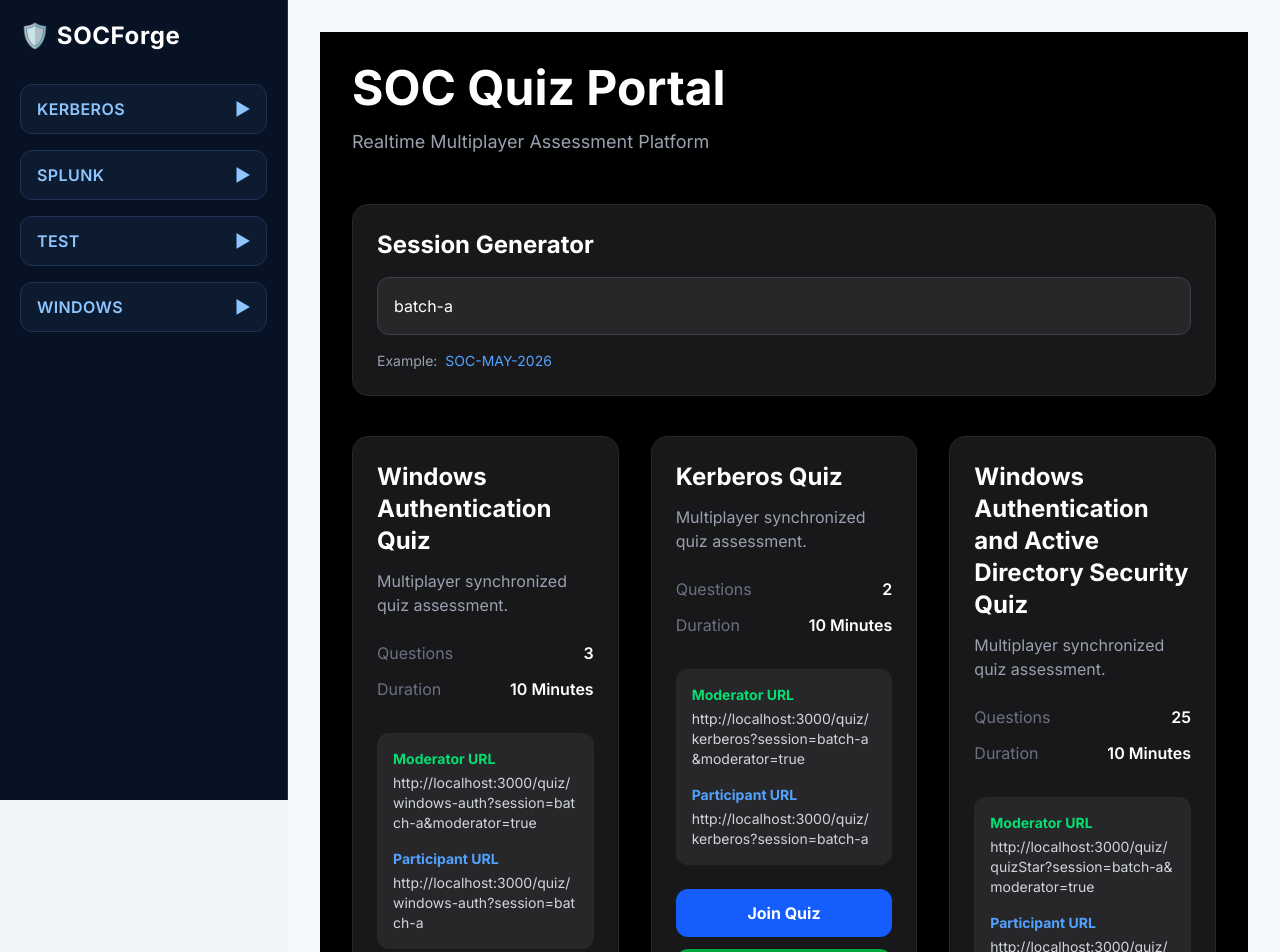
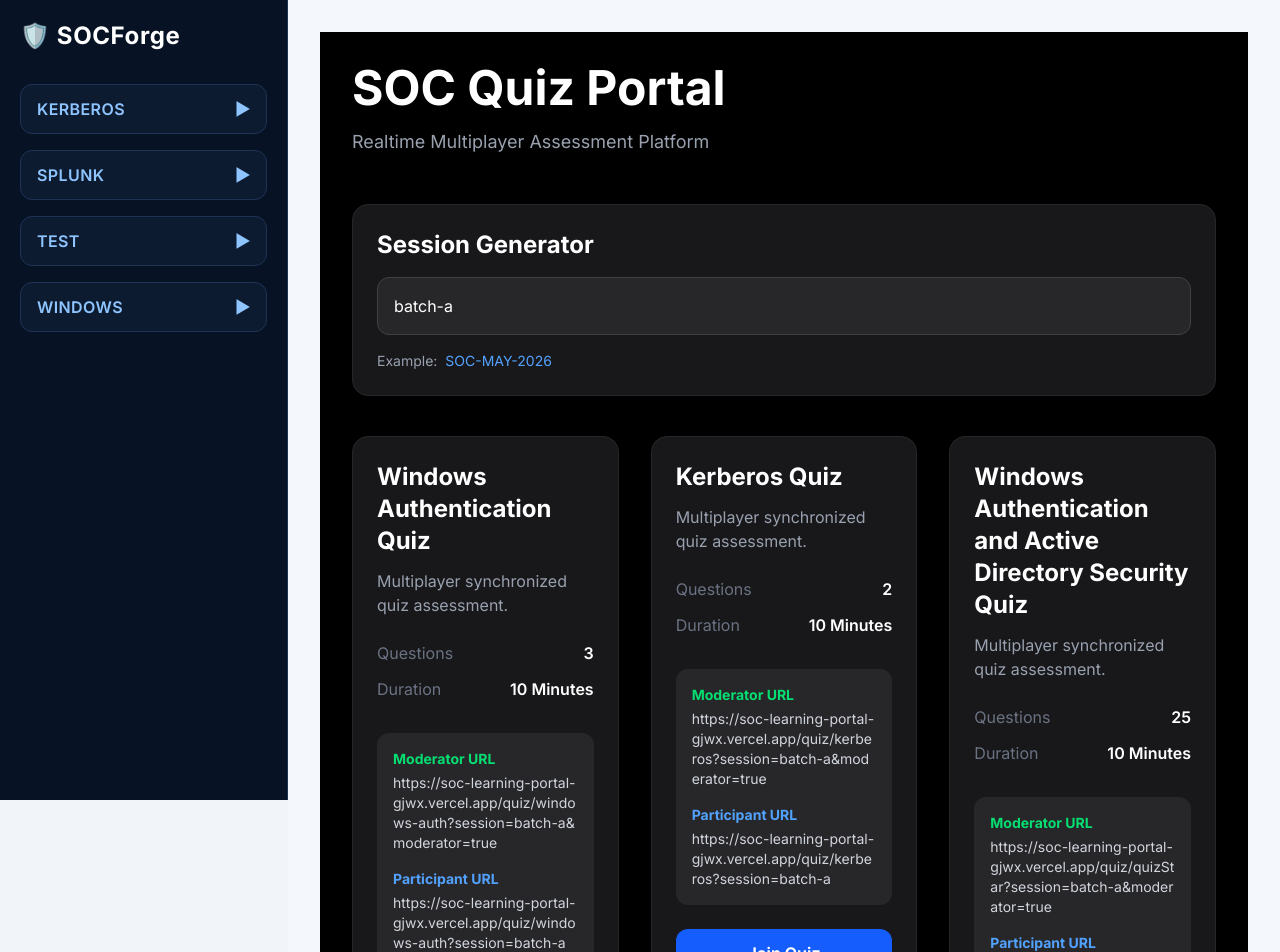
Before and after one commit to cchandannssingh-code/soc-learning-portal, a Next.js app: page /quiz in a window 1280 px wide. Shown: the top 952 px of the page. Built offline with nearby package versions, Linux system fonts and the light colour scheme.

Commit message:
Stable backup

```diff
--- a/app/quiz/page.tsx
+++ b/app/quiz/page.tsx
@@ -118,7 +118,7 @@ export default function QuizHomePage() {
                   </p>
 
                   <p className="text-gray-300">
-                    http://localhost:3000/quiz/{slug}?session={sessionName}&moderator=true
+                    https://soc-learning-portal-gjwx.vercel.app/quiz/{slug}?session={sessionName}&moderator=true
                   </p>
                 </div>
 
@@ -128,7 +128,7 @@ export default function QuizHomePage() {
                   </p>
 
                   <p className="text-gray-300">
-                    http://localhost:3000/quiz/{slug}?session={sessionName}
+                    https://soc-learning-portal-gjwx.vercel.app/quiz/{slug}?session={sessionName}
                   </p>
                 </div>
 
```
